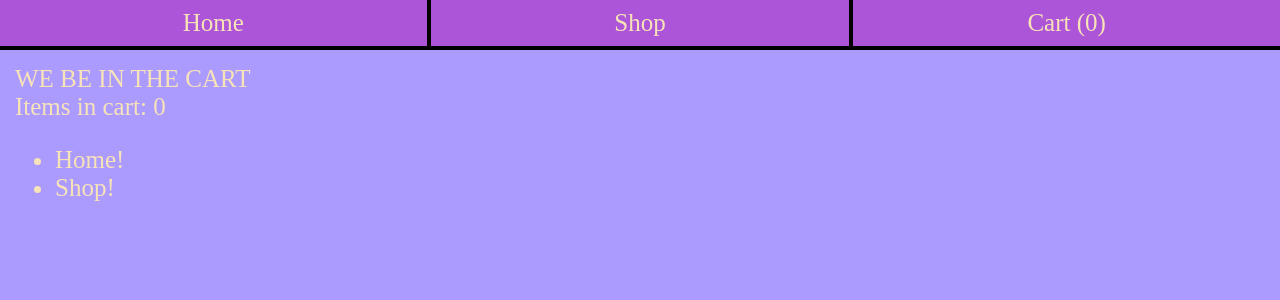
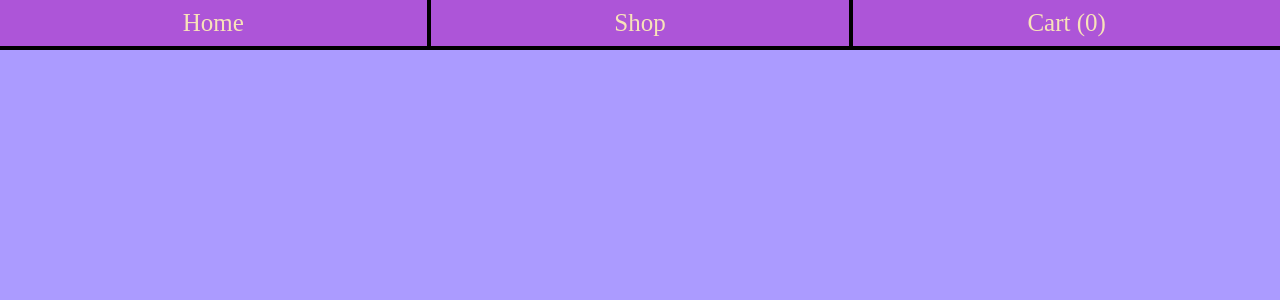
Before and after one commit to FlagonDragon/shopping-cart, a React (Vite) app: page /store/cart in a window 1280 px wide. Shown: the top 300 px of the page. Built offline with nearby package versions, Linux system fonts and the light colour scheme.

Commit message:
create product items array

```diff
--- a/src/components/Card.jsx
+++ b/src/components/Card.jsx
@@ -19,8 +19,7 @@ function Card({ id , handleClick}) {
 
         setData(productData);
 
-        console.log(productData);
-
+        // console.log(productData);
 
       } catch (error) {
         console.error(error);
--- a/src/components/Cart.jsx
+++ b/src/components/Cart.jsx
@@ -1,21 +1,24 @@
-import { Link } from "react-router";
+import Card from "./Card";
+import classes from "../styles/Shop.module.css";
 
-function Cart({ inCart }) {
+function Cart({ items }) {
     return(
-    <>
-        <div>WE BE IN THE CART</div>
-        <div>Items in cart: {inCart}</div>
-        <nav>
-            <ul>
-                <li>
-                    <Link to="/">Home!</Link>
-                </li>
-                <li>
-                    <Link to="/store/shop">Shop!</Link>
-                </li>
-            </ul>
-        </nav>
-    </>
+    <div className={classes.container}>
+
+        {items.map((item) => {
+
+            if (item.n > 0) {
+
+                return <Card
+                    key={item.id}
+                    id={item.id}
+                ></Card>
+
+            }
+
+        })}
+
+    </div>
     )
 }
 
--- a/src/components/Shop.jsx
+++ b/src/components/Shop.jsx
@@ -1,20 +1,14 @@
 import Card from "./Card";
 import classes from "../styles/Shop.module.css";
 
-let productIds = [];
-
-for (let i = 1; i <= 20; i++) {
-    productIds.push(i);
-}
-
-function Shop({ handleClick }) {
+function Shop({ items, handleClick }) {
     return(
     <div className={classes.container}>
 
-        {productIds.map((productId) => {
+        {items.map((item) => {
             return <Card
-                key={productId}
-                id={productId}
+                key={item.id}
+                id={item.id}
                 handleClick={handleClick}
             ></Card>
         })}
--- a/src/components/Store.jsx
+++ b/src/components/Store.jsx
@@ -5,7 +5,29 @@ import Shop from "./Shop";
 import Cart from "./Cart";
 import Home from "./Home";
 import ErrorPage from "./ErrorPage";
-import classes from "../styles/Store.module.css"
+import classes from "../styles/Store.module.css";
+
+let items = [];
+
+for (let i = 1; i <= 20; i++) {
+    items.push({id: i, n: 0});
+}
+
+function totalItems() {
+
+    let total = 0;
+
+    items.forEach((item) => {
+        total += item.n;
+    })
+
+    console.log(total);
+
+}
+
+console.log(items);
+
+totalItems();
 
 function Store() {
     const { name } = useParams();
@@ -28,9 +50,9 @@ function Store() {
             {(name === 'home') ? (
                 <Home></Home>
             ) : name === 'shop' ? (
-                <Shop handleClick={handleClick}></Shop>
+                <Shop items={items} handleClick={handleClick}></Shop>
             ) : name === 'cart' ? (
-                <Cart inCart={inCart}></Cart>
+                <Cart items={items}></Cart>
             ) : (
                 <ErrorPage></ErrorPage>
             )}
--- a/src/styles.css
+++ b/src/styles.css
@@ -1,4 +1,5 @@
-.colors2{
+.colors{
+    /* https://colorslurp.com/blog/purple-color-palette-ideas */
     color: #F8E3B9;
     color: #A4BDFF;
     color: #AB9BFF;
```
